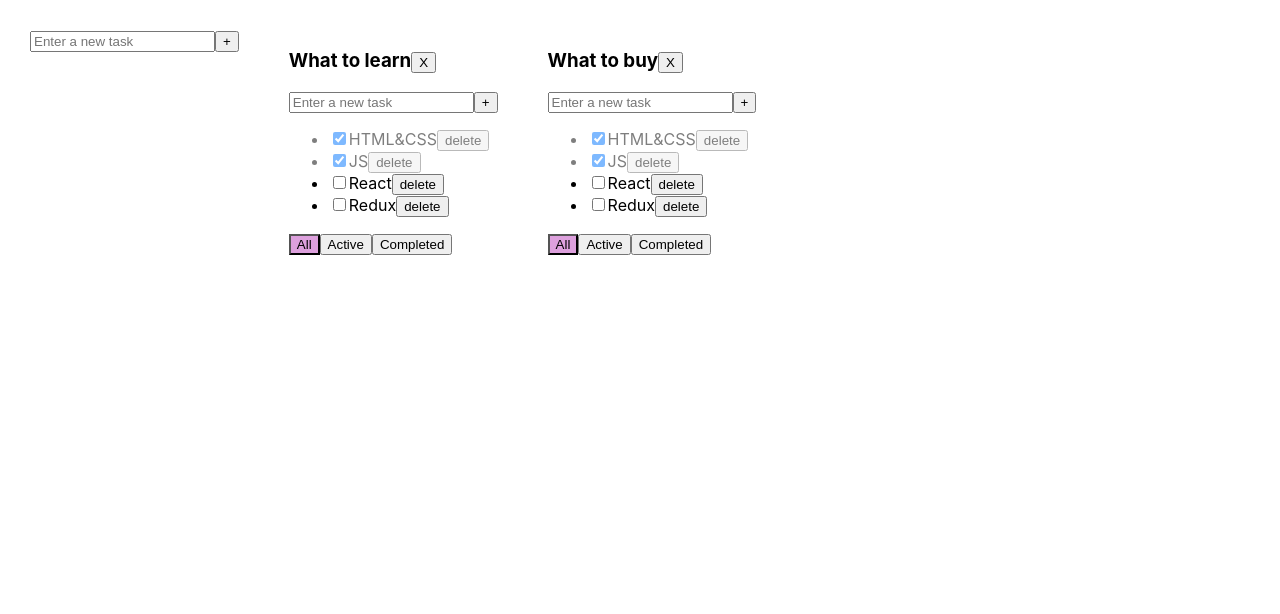
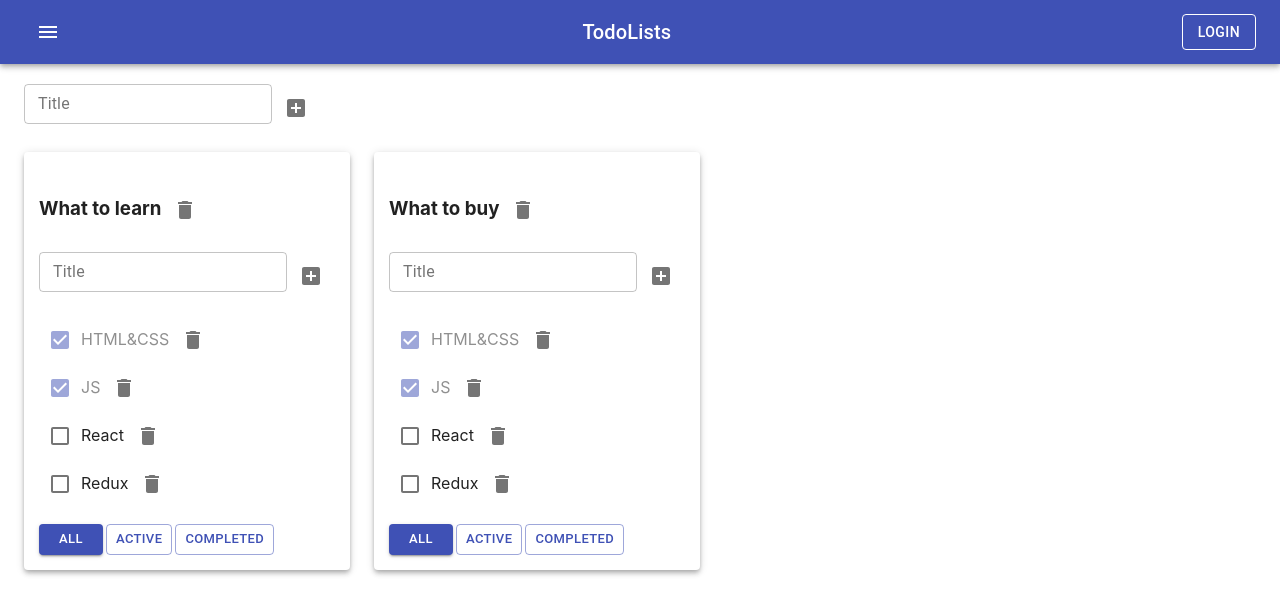
Before and after one commit to MartaVeresova/Todolist_TS, a React (Create React App) app: page / in a window 1280 px wide. Shown: the top 614 px of the page. Built offline with nearby package versions, Linux system fonts and the light colour scheme.

Commit message:
Todolist_TS - Material UI

```diff
--- a/package.json
+++ b/package.json
@@ -4,6 +4,8 @@
   "private": true,
   "homepage": "https://MartaVeresova.github.io/Todolist_TS",
   "dependencies": {
+    "@material-ui/core": "^4.11.4",
+    "@material-ui/icons": "^4.11.2",
     "@testing-library/jest-dom": "^4.2.4",
     "@testing-library/react": "^9.3.2",
     "@testing-library/user-event": "^7.1.2",
--- a/src/AddItemForm.tsx
+++ b/src/AddItemForm.tsx
@@ -1,4 +1,6 @@
 import React, {ChangeEvent, KeyboardEvent, useState} from 'react';
+import {IconButton, TextField} from '@material-ui/core';
+import {AddBox} from '@material-ui/icons';
 
 type AddItemFormPropsType = {
     addItem: (newItemTitle: string) => void
@@ -8,16 +10,15 @@ type AddItemFormPropsType = {
 export function AddItemForm(props: AddItemFormPropsType) {
     const [newItemTitle, setNewItemTitle] = useState('')
     const [error, setError] = useState<boolean>(false)
+
     const onChangeHandler = (e: ChangeEvent<HTMLInputElement>) => {
         setNewItemTitle(e.currentTarget.value)
         setError(false)
     }
     const onKeyPressHandler = (e: KeyboardEvent<HTMLInputElement>) => {
-        if (e.key === 'Enter') {
-            props.addItem(newItemTitle);
-            setNewItemTitle('')
+        (e.key === 'Enter') && onClickAddItem()
         }
-    }
+
     const onClickAddItem = () => {
         if (newItemTitle.trim() !== '') {
             props.addItem(newItemTitle.trim())
@@ -26,19 +27,24 @@ export function AddItemForm(props: AddItemFormPropsType) {
         }
         setNewItemTitle('')
     }
-    const errorMessage = error && <div style={{color: 'red'}}>Title is required!</div>
 
     return (
         <div>
-            <input
+            <TextField
+                variant={'outlined'}
+                error={error}
                 placeholder={'Enter a new task'}
                 value={newItemTitle}
                 onChange={onChangeHandler}
                 onKeyPress={onKeyPressHandler}
-                className={error ? 'error' : ''}
+                label={'Title'}
+                helperText={error && 'Title is required!'}
+                size={'small'}
+                onBlur={() => setError(false)}
             />
-            <button onClick={onClickAddItem}>+</button>
-            {errorMessage}
+            <IconButton onClick={onClickAddItem}>
+                <AddBox/>
+            </IconButton>
         </div>
     )
 }
--- a/src/App.tsx
+++ b/src/App.tsx
@@ -3,6 +3,8 @@ import './App.css';
 import {TasksPropsType, Todolist} from './Todolist';
 import {v1} from 'uuid';
 import {AddItemForm} from './AddItemForm';
+import {AppBar, Button, Container, Grid, IconButton, Paper, Toolbar, Typography} from '@material-ui/core';
+import {Menu} from '@material-ui/icons';
 
 export type FilterValuesType = 'all' | 'active' | 'completed'
 
@@ -43,6 +45,7 @@ function App() {
         //фильтр, пропусти те таски, id-шки которых не равны удаленной id-шке
         setTasks({...tasks, [todoListId]: tasks[todoListId].filter(t => t.id !== id)}) //setTasks - функция, которая меняет данные и вызывается после логической обработки; в параметрах - отфильтрованный массив
     }
+
     function addTask(title: string, todoListId: string) {
         const newTask: TasksPropsType = {
             id: v1(),
@@ -51,14 +54,17 @@ function App() {
         }
         setTasks({...tasks, [todoListId]: [newTask, ...tasks[todoListId]]})
     }
+
     function changeTaskStatus(taskId: string, newIsDoneChecked: boolean, todoListId: string) {
         let task = tasks[todoListId].find(t => t.id === taskId)
         task && (task.isDone = newIsDoneChecked)
         setTasks({...tasks})
     }
+
     function changeFilter(value: FilterValuesType, todoListId: string) {
         setTodoLists(todoLists.map(tl => tl.id === todoListId ? {...tl, filter: value} : tl))
     }
+
     function addTodoList(title: string) {
         const newTodoListID = v1()
         const newTodoList: TodoListsType = {
@@ -73,9 +79,11 @@ function App() {
     function changeTaskTitle(taskId: string, newTitle: string, todoListId: string) {
         setTasks({...tasks, [todoListId]: tasks[todoListId].map(t => t.id === taskId ? {...t, title: newTitle} : t)})
     }
+
     function changeTodoListTitle(title: string, todoListId: string) {
         setTodoLists(todoLists.map(tl => tl.id === todoListId ? {...tl, title: title} : tl))
     }
+
     //UI:
     function getTasksForTodolist(todoList: TodoListsType) {
         switch (todoList.filter) {
@@ -87,14 +95,16 @@ function App() {
                 return tasks[todoList.id]
         }
     }
+
     function removeTodolist(todoListId: string) {
         setTodoLists(todoLists.filter(tl => tl.id !== todoListId))
         delete tasks[todoListId]
     }
 
-    const todoListComponent = todoLists.map(tl => {
-            return <Todolist
-                key={tl.id}
+    const todoListComponent = todoLists.map(tl =>
+        <Grid item key={tl.id}>
+            <Paper elevation={4} style={{padding: '15px'}}>
+                <Todolist
                     todoListId={tl.id}
                     title={tl.title}
                     tasks={getTasksForTodolist(tl)}
@@ -107,13 +117,37 @@ function App() {
                     changeTaskTitle={changeTaskTitle}
                     changeTodoListTitle={changeTodoListTitle}
                 />
-        }
+            </Paper>
+        </Grid>
     )
     return (
         //JSX
-        <div className="App">
-            <AddItemForm addItem={addTodoList} />
+        <div>
+            <AppBar position={'static'}>
+                <Toolbar style={{justifyContent: 'space-between'}}>
+                    <IconButton color={'inherit'}>
+                        <Menu/>
+                    </IconButton>
+                    <Typography variant={'h6'}>
+                        TodoLists
+                    </Typography>
+                    <Button
+                        color={'inherit'}
+                        variant={'outlined'}
+                    >
+                        LogIn
+                    </Button>
+                </Toolbar>
+            </AppBar>
+
+            <Container fixed>
+                <Grid container style={{padding: '20px 0'}}>
+                    <AddItemForm addItem={addTodoList}/>
+                </Grid>
+                <Grid container spacing={3}>
                     {todoListComponent}
+                </Grid>
+            </Container>
         </div>
     )
 }
--- a/src/EditableSpan.tsx
+++ b/src/EditableSpan.tsx
@@ -1,4 +1,5 @@
 import React, {ChangeEvent, KeyboardEvent, useState} from 'react';
+import {Input} from '@material-ui/core';
 
 export type EditableSpanPropsType = {
     title: string
@@ -26,7 +27,8 @@ export function EditableSpan(props: EditableSpanPropsType) {
     }
     return (
         editMode
-            ? <input
+            ? <Input
+                color={'primary'}
                 value={itemTitle}
                 onChange={onChangeHandler}
                 autoFocus
--- a/src/Todolist.tsx
+++ b/src/Todolist.tsx
@@ -2,6 +2,8 @@ import React, {ChangeEvent} from 'react';
 import {FilterValuesType} from './App';
 import {AddItemForm} from './AddItemForm';
 import {EditableSpan} from './EditableSpan';
+import {Button, Checkbox, IconButton} from '@material-ui/core';
+import {Delete} from '@material-ui/icons';
 
 export type TasksPropsType = {
     id: string
@@ -44,10 +46,12 @@ export function Todolist(props: TodolistPropsType) {
         <div>
             <h3>
                 <EditableSpan title={props.title} onChangeTitle={onChangeTodoListTitle}/>
-                <button onClick={onClickRemoveTodolist}>X</button>
+                <IconButton onClick={onClickRemoveTodolist}>
+                    <Delete/>
+                </IconButton>
             </h3>
             <AddItemForm addItem={addNewTask}/>
-            <ul>
+            <ul style={{listStyle: 'none', paddingLeft: '0px'}}>
                 {
                     props.tasks.map(t => {
                         const onRemoveHandler = () => {
@@ -58,28 +62,55 @@ export function Todolist(props: TodolistPropsType) {
                         }
                         const onChangeTitle = (changedTitle: string) => props.changeTaskTitle(t.id, changedTitle, props.todoListId)
 
+                        const taskClasses = t.isDone ? 'isDone' : ''
+
                         return (
-                            <li key={t.id} className={t.isDone ? 'isDone' : ''}>
-                                <input
-                                    type="checkbox"
-                                    checked={t.isDone}
-                                    onChange={onChangeChecked}
-                                />
-                                <EditableSpan title={t.title} onChangeTitle={onChangeTitle}/>
-                                <button onClick={onRemoveHandler}>delete</button>
-                            </li>)
+                            <li key={t.id}>
+                                <span className={taskClasses}>
+                                    <Checkbox
+                                        color={'primary'}
+                                        checked={t.isDone}
+                                        onChange={onChangeChecked}
+                                    />
+                                    <EditableSpan title={t.title}
+                                                  onChangeTitle={onChangeTitle}
+                                    />
+                                </span>
+                                <IconButton onClick={onRemoveHandler}>
+                                    <Delete/>
+                                </IconButton>
+                            </li>
+                        )
                     })
                 }
             </ul>
             <div>
-                <button className={props.filter === 'all' ? 'activeFilter' : ''} onClick={onAllClickHandler}> All
-                </button>
-                <button className={props.filter === 'active' ? 'activeFilter' : ''}
-                        onClick={onActiveClickHandler}>Active
-                </button>
-                <button className={props.filter === 'completed' ? 'activeFilter' : ''}
-                        onClick={onCompletedClickHandler}>Completed
-                </button>
+                <Button
+                    variant={props.filter === 'all' ? 'contained' : 'outlined'}
+                    size={'small'}
+                    color={'primary'}
+                    onClick={onAllClickHandler}
+                >
+                    All
+                </Button>
+                <Button
+                    style={{marginLeft: '3px'}}
+                    variant={props.filter === 'active' ? 'contained' : 'outlined'}
+                    size={'small'}
+                    color={'primary'}
+                    onClick={onActiveClickHandler}
+                >
+                    Active
+                </Button>
+                <Button
+                    style={{marginLeft: '3px'}}
+                    variant={props.filter === 'completed' ? 'contained' : 'outlined'}
+                    size={'small'}
+                    color={'primary'}
+                    onClick={onCompletedClickHandler}
+                >
+                    Completed
+                </Button>
             </div>
         </div>
     )
```
Also changed, not shown: 1 other file (tests, documents, lock files or other folders). Lines whose indentation alone changed are shown as unchanged.
